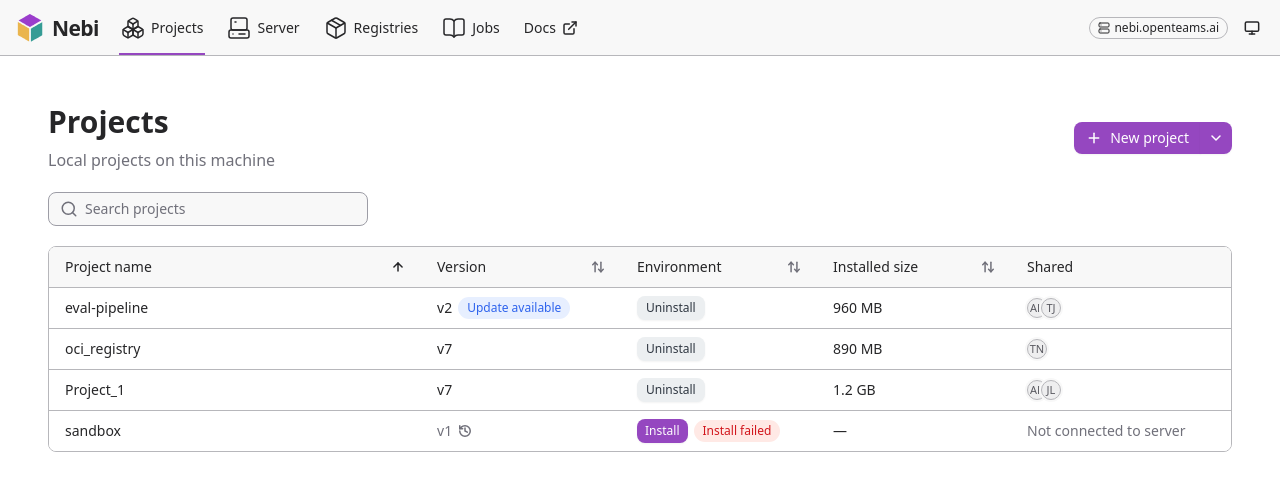
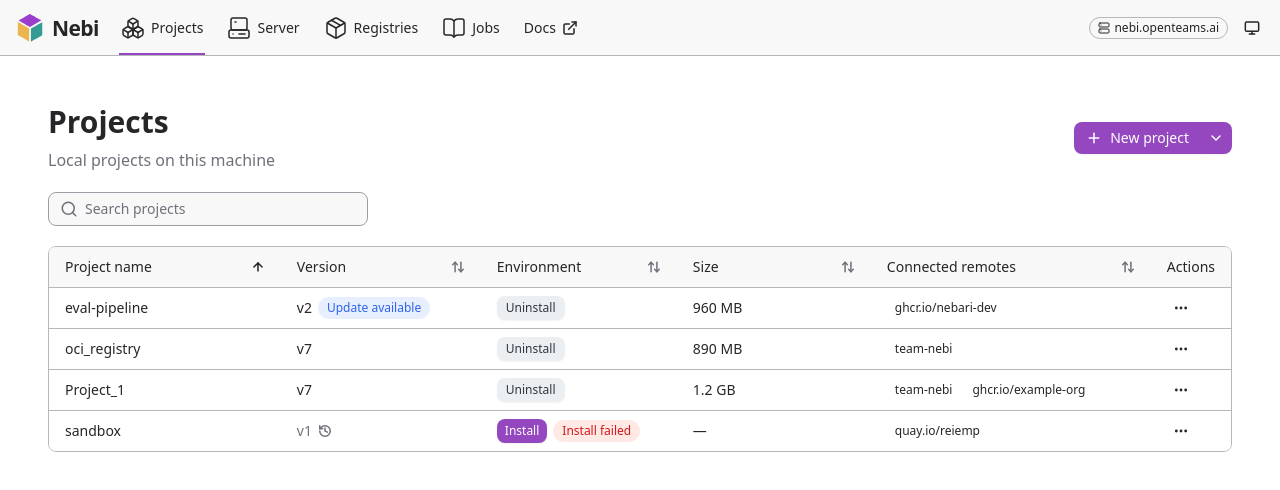
Before and after one commit to smeragoel/nebi-client-prototype, a React (Vite) app: page / in a window 1280 px wide. Shown: the top 490 px of the page. Built offline with nearby package versions, Linux system fonts and the light colour scheme.

Commit message:
Revert "Match the Projects list columns to Figma 1774:2940"
This reverts commit 03c2bf5acd054697e37e4630a9badff8f82d2aa8.

```diff
--- a/src/screens/ProjectsList.tsx
+++ b/src/screens/ProjectsList.tsx
@@ -1,23 +1,21 @@
 import { Menu } from '@base-ui/react/menu'
-import { ArrowDown, ArrowUp, ArrowUpDown, ChevronDown, CodeXml, History, LayoutTemplate, Plus, Search } from 'lucide-react'
+import { ArrowDown, ArrowUp, ArrowUpDown, ChevronDown, CodeXml, Ellipsis, History, LayoutTemplate, Pencil, Plus, Search, Trash2 } from 'lucide-react'
 import { useEffect, useMemo, useState } from 'react'
 import { Link, useNavigate, useSearchParams } from 'react-router-dom'
-import { Avatar, AvatarFallback } from '@/components/avatar'
 import { UninstallDialog } from '@/components/UninstallDialog'
 import { Badge } from '@/components/ui/badge'
 import { Button } from '@/components/ui/button'
 import { ButtonGroup, ButtonGroupSeparator } from '@/components/ui/button-group'
-import { DropdownMenuContent, DropdownMenuItem, DropdownMenuPortal } from '@/components/ui/dropdown-menu'
+import { DropdownMenu, DropdownMenuContent, DropdownMenuItem, DropdownMenuPortal, DropdownMenuTrigger } from '@/components/ui/dropdown-menu'
 import { Input } from '@/components/ui/input'
 import { Table, TableBody, TableCell, TableHead, TableHeader, TableRow } from '@/components/ui/table'
 import { Tooltip, TooltipContent, TooltipTrigger } from '@/components/ui/tooltip'
 import { failedInstall } from '@/data/jobs'
 import type { Project } from '@/data/sample'
-import { ME_SERVER, ROLE_LABEL } from '@/data/server'
 import { newestLocal } from '@/components/details/sync'
 import { notBuilt, type Scenario, useStore } from '@/state/store'
 
-type SortKey = 'name' | 'version' | 'environment' | 'size'
+type SortKey = 'name' | 'version' | 'environment' | 'size' | 'remotes'
 type Sort = { key: SortKey; dir: 'asc' | 'desc' }
 
 const SIZE_UNITS: Record<string, number> = { KB: 1e3, MB: 1e6, GB: 1e9 }
@@ -34,11 +32,12 @@ const sortValue: Record<SortKey, (p: Project) => string | number> = {
   version: shownVersion,
   environment: (p) => (p.installedVersion ? 0 : 1),
   size: (p) => bytes(p.size),
+  remotes: (p) => p.remotes.join(',').toLowerCase(),
 }
 
 /** Figma `01a - Main Projects` 1774:2940. */
 export default function ProjectsList() {
-  const { projects, loadScenario, serverConnected } = useStore()
+  const { projects, loadScenario } = useStore()
   const [params, setParams] = useSearchParams()
   const [query, setQuery] = useState('')
   const [sort, setSort] = useState<Sort>({ key: 'name', dir: 'asc' })
@@ -122,18 +121,18 @@ export default function ProjectsList() {
             {head('name', 'Project name')}
             {head('version', 'Version', 'w-[200px]')}
             {head('environment', 'Environment', 'w-[196px]')}
-            {head('size', 'Installed size', 'w-[194px]')}
-            {/* Figma 1774:2940. Only with a server, since access lives on the server copy. */}
-            {serverConnected && <TableHead className="w-[220px]">Shared</TableHead>}
+            {head('size', 'Size', 'w-[194px]')}
+            {head('remotes', 'Connected remotes', 'w-[280px]')}
+            <TableHead className="w-[74px]">Actions</TableHead>
           </TableRow>
         </TableHeader>
         <TableBody>
           {rows.map((p) => (
-            <ProjectRow key={p.id} project={p} shared={serverConnected} onUninstall={() => setUninstalling(p)} />
+            <ProjectRow key={p.id} project={p} onUninstall={() => setUninstalling(p)} />
           ))}
           {rows.length === 0 && (
             <TableRow>
-              <TableCell colSpan={serverConnected ? 5 : 4} className="h-24 text-center text-muted-foreground">
+              <TableCell colSpan={6} className="h-24 text-center text-muted-foreground">
                 No projects match “{query}”.
               </TableCell>
             </TableRow>
@@ -229,7 +228,7 @@ function NewProjectButton() {
   )
 }
 
-function ProjectRow({ project: p, shared, onUninstall }: { project: Project; shared: boolean; onUninstall: () => void }) {
+function ProjectRow({ project: p, onUninstall }: { project: Project; onUninstall: () => void }) {
   const { installing, install, jobs } = useStore()
   const navigate = useNavigate()
   const isInstalling = installing?.projectId === p.id
@@ -237,7 +236,7 @@ function ProjectRow({ project: p, shared, onUninstall }: { project: Project; sha
   const installed = p.installedVersion != null
   const installTarget = p.lastInstalledVersion ?? newestLocal(p)
 
-  // The whole row opens the project. Controls inside it (Install, the badges) keep their own
+  // The whole row opens the project. Controls inside it (Install, remotes, the menu) keep their own
   // action; the name link stays the keyboard path, so the row itself isn't a tab stop.
   const openRow = (e: React.MouseEvent) => {
     const target = e.target as HTMLElement
@@ -314,56 +313,39 @@ function ProjectRow({ project: p, shared, onUninstall }: { project: Project; sha
 
       <TableCell className="h-10 py-2">{p.size ?? '—'}</TableCell>
 
-      {shared && (
-        <TableCell className="h-10 py-1">
-          <SharedWith project={p} />
-        </TableCell>
-      )}
+      <TableCell className="h-10 py-1">
+        {p.remotes.length === 0 ? (
+          '—'
+        ) : (
+          <span className="flex flex-wrap gap-1">
+            {p.remotes.map((r) => (
+              <Button key={r} variant="ghost" size="xs" onClick={() => (r === 'team-nebi' ? navigate('/server') : notBuilt('Remote details'))}>
+                {r}
+              </Button>
+            ))}
+          </span>
+        )}
+      </TableCell>
+
+      <TableCell className="h-10 py-1">
+        <DropdownMenu>
+          <DropdownMenuTrigger variant="ghost" className="size-7 px-0" aria-label={`Actions for ${p.name}`}>
+            <Ellipsis />
+          </DropdownMenuTrigger>
+          <DropdownMenuPortal>
+            <DropdownMenuContent align="end">
+              <DropdownMenuItem onClick={() => navigate(`/projects/${p.id}/new-version?from=${newestLocal(p)}`)}>
+                <Pencil />
+                Create new version
+              </DropdownMenuItem>
+              <DropdownMenuItem onClick={() => notBuilt('Delete project')}>
+                <Trash2 />
+                Delete project…
+              </DropdownMenuItem>
+            </DropdownMenuContent>
+          </DropdownMenuPortal>
+        </DropdownMenu>
+      </TableCell>
     </TableRow>
   )
 }
-
-const SHOWN_AVATARS = 3
-
-/** Read-only: who else can open the project's server copy, matched by name as in ProjectDetails. */
-function SharedWith({ project: p }: { project: Project }) {
-  const { serverProjects } = useStore()
-  const serverProject = serverProjects.find((sp) => sp.name === (p.serverName ?? p.name))
-  if (!serverProject) return <span className="text-muted-foreground text-sm">Not connected to server</span>
-
-  const others = serverProject.access.filter((g) => g.principal.id !== ME_SERVER.id)
-  if (others.length === 0) return '—'
-  const shown = others.slice(0, SHOWN_AVATARS)
-  const more = others.length - shown.length
-
-  return (
-    <Tooltip>
-      <TooltipTrigger
-        render={<span tabIndex={0} className="flex w-fit items-center rounded-full outline-none focus-visible:ring-2 focus-visible:ring-ring" />}
-        aria-label={`Shared with ${others.map((g) => g.principal.name).join(', ')}`}
-      >
-        <span className="flex -space-x-1.5">
-          {shown.map((g) => (
-            <Avatar key={g.principal.id} className="ring-2 ring-background">
-              <AvatarFallback>{g.principal.initials}</AvatarFallback>
-            </Avatar>
-          ))}
-        </span>
-        {more > 0 && (
-          <Badge variant="outline" className="ml-1">
-            +{more}
-          </Badge>
-        )}
-      </TooltipTrigger>
-      <TooltipContent>
-        <ul className="flex flex-col gap-0.5">
-          {others.map((g) => (
-            <li key={g.principal.id}>
-              {g.principal.name} · {ROLE_LABEL[g.role]}
-            </li>
-          ))}
-        </ul>
-      </TooltipContent>
-    </Tooltip>
-  )
-}
```
